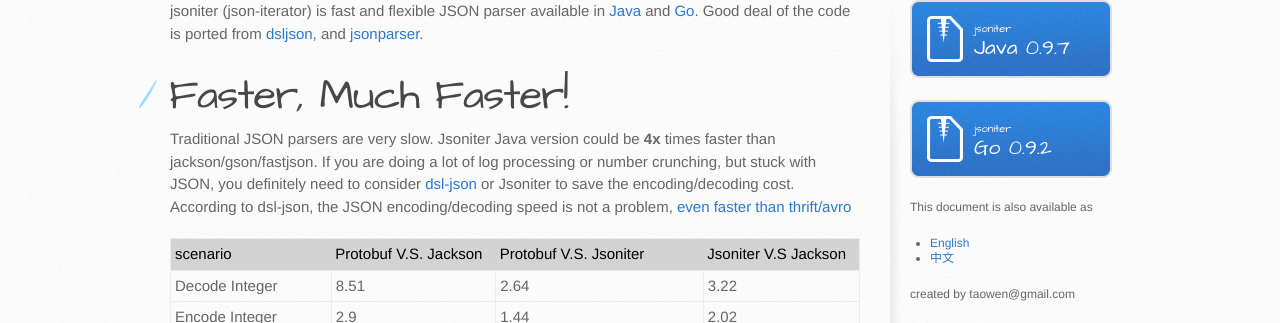
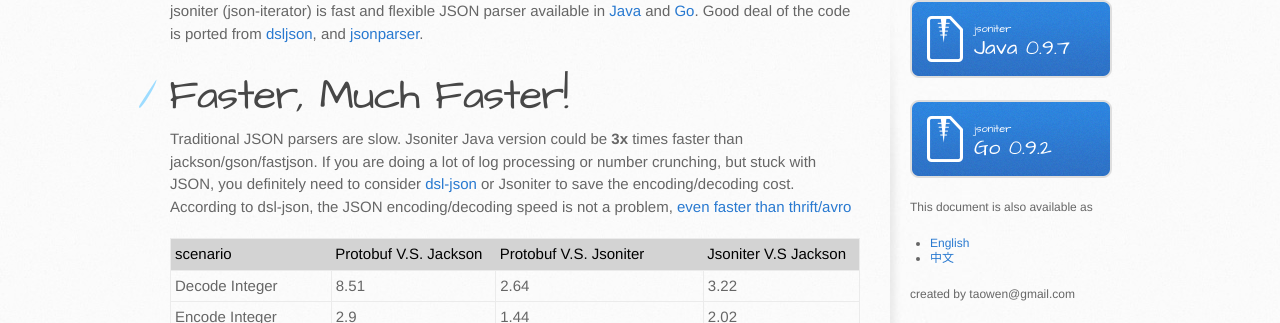
Before and after one commit to json-iterator/json-iterator.github.io, a Jekyll site: the page built from index.md, in a window 1280 px wide and 900 px high. Shown: the part 232-555 px from the top of the window. Built offline with Jekyll 4.4.1, drawn with Linux system fonts in a browser that asks for light colours; comment, search, counter and statistics services are not loaded.

Commit message:
Update index.md

```diff
--- a/index.md
+++ b/index.md
@@ -7,7 +7,7 @@ jsoniter (json-iterator) is fast and flexible JSON parser available in [Java](ht
 
 # Faster, Much Faster!
 
-Traditional JSON parsers are very slow. Jsoniter Java version could be **4x** times faster than jackson/gson/fastjson. If you are doing a lot of log processing or number crunching, but stuck with JSON, you definitely need to consider [dsl-json](https://github.com/ngs-doo/dsl-json) or Jsoniter to save the encoding/decoding cost. According to dsl-json, the JSON encoding/decoding speed is not a problem, [even faster than thrift/avro](https://www.codeproject.com/Articles/1165627/Jsoniter-JSON-is-faster-than-thrift-avro)
+Traditional JSON parsers are slow. Jsoniter Java version could be **3x** times faster than jackson/gson/fastjson. If you are doing a lot of log processing or number crunching, but stuck with JSON, you definitely need to consider [dsl-json](https://github.com/ngs-doo/dsl-json) or Jsoniter to save the encoding/decoding cost. According to dsl-json, the JSON encoding/decoding speed is not a problem, [even faster than thrift/avro](https://www.codeproject.com/Articles/1165627/Jsoniter-JSON-is-faster-than-thrift-avro)
 
 | scenario | Protobuf V.S. Jackson | Protobuf V.S. Jsoniter | Jsoniter V.S Jackson |
 | --- | --- | --- | --- |
```
